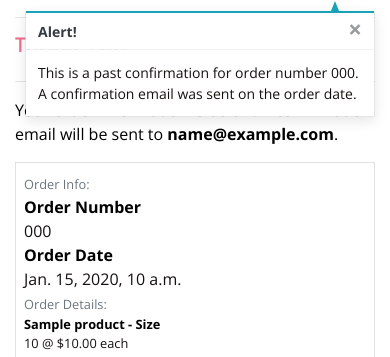
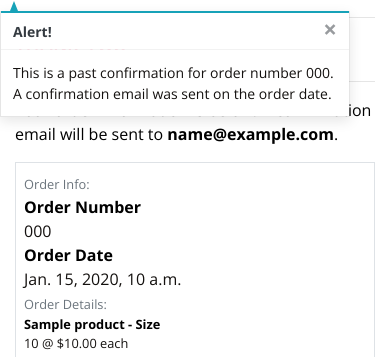
Before and after one commit to machikolacey/composermlacey, a Django app: page /profile/order_history/000 in a window 390 px wide. Shown: the part 61-418 px from the top of the page. Run offline with Django 3.2, Linux system fonts and the light colour scheme; tables that the repository leaves empty hold one stand-in row (values such as "Sample post"); some libraries are stand-ins or nearby versions.

Commit message:
Added styling to speech bubble on toast on base.css

```diff
--- a/static/css/base.css
+++ b/static/css/base.css
@@ -727,4 +727,13 @@ input[name='q']::placeholder {
     nav .fas{
         display:none;
     }
+
+    .message-container {
+        right: auto;
+    }
+
+    .arrow-up {
+        right: auto;
+        left: 10px;
+    }
 }
```
Also changed, not shown: Testing.md (+1 -1 lines).
